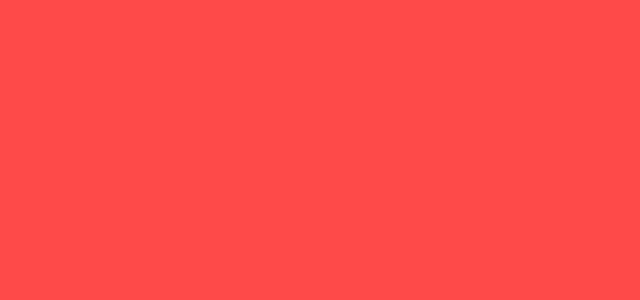
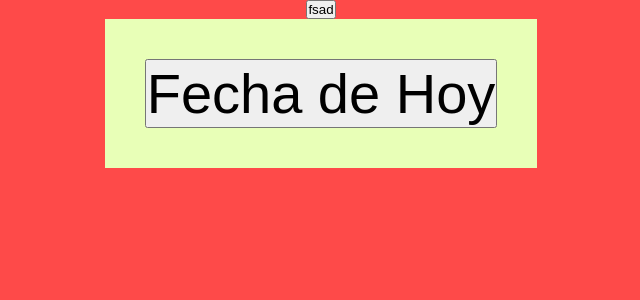
Before and after one commit to JavierRibaldelRio/Romun, a React (Create React App) app in the folder web/romun/: page / in a window 1280 px wide. Shown: the top 300 px of the page, without its empty margins (319-959 px from the left). Built offline with nearby package versions, Linux system fonts and the light colour scheme.

Commit message:
He avanzado con la edición del app

```diff
--- a/web/romun/src/App.js
+++ b/web/romun/src/App.js
@@ -1,5 +1,7 @@
 import logo from './logo.svg';
-import './App.css';
+
+import Fecha from './Fecha';
+import PanelControl from './PanelControl';
 
 
 var React = require('react');   //Activa REACt
@@ -10,9 +12,23 @@
     super(props);
   }
 
+  funcion() {
+    var romano = new Fecha();
+
+    romano.autodate();
+
+    console.log(romano.getFecha());
+
+  }
+
   render() {
     return (
       <div className="App">
+        <button onClick={this.funcion.bind(this)}>fsad</button>
+
+        <PanelControl />
+
+
 
       </div>
     );
```
